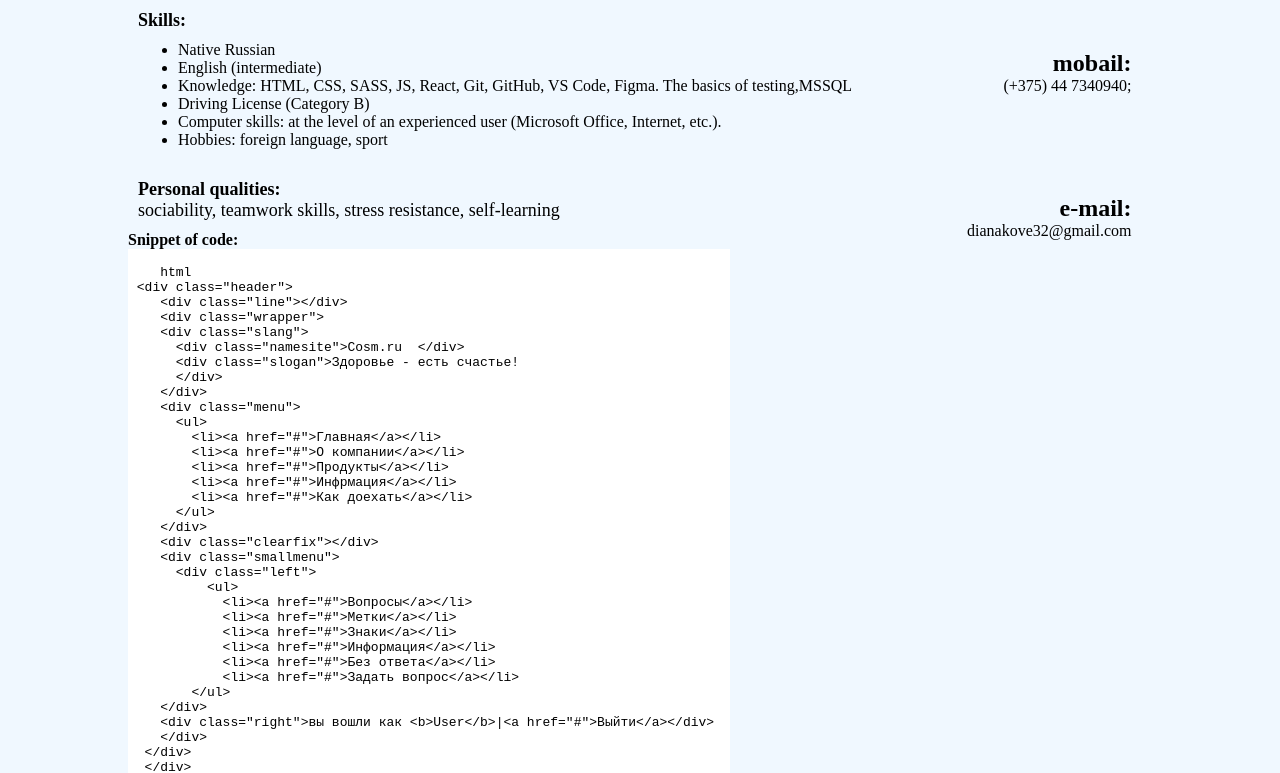
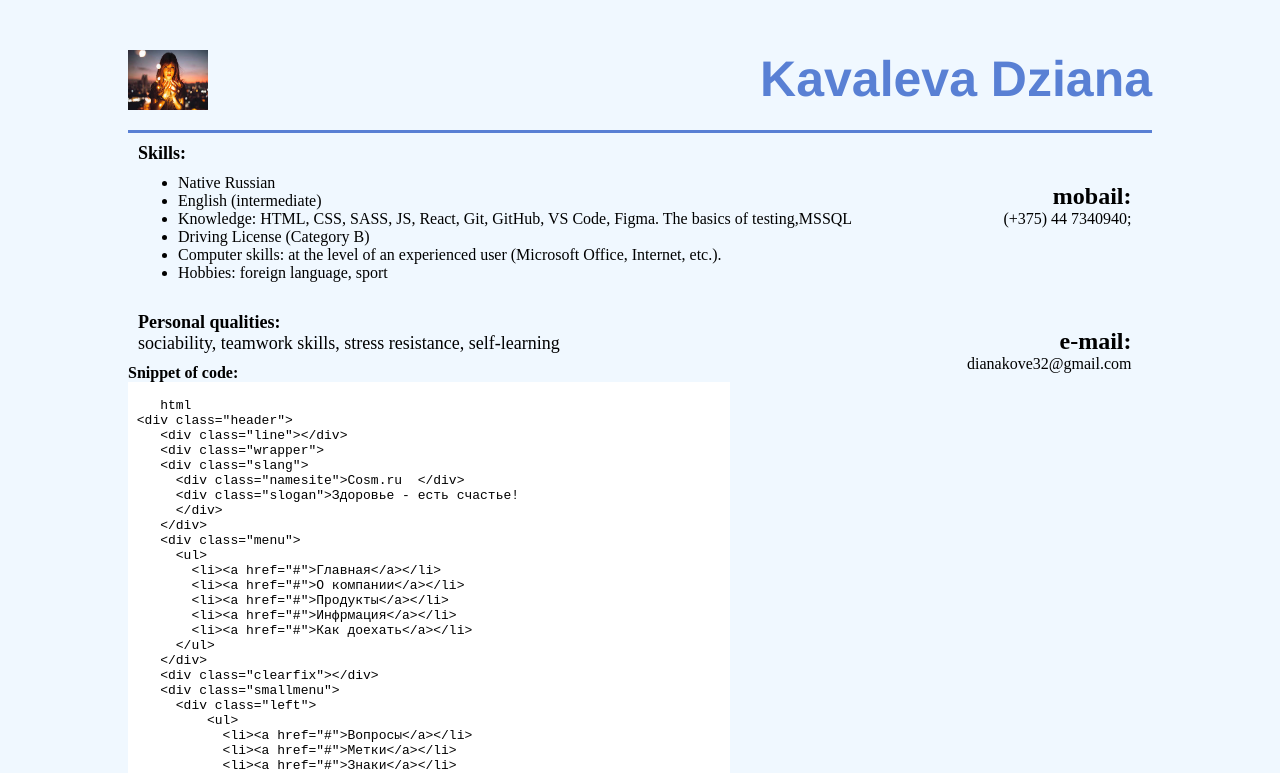
Before and after one commit to Dianakove32/rsschool-cv, a plain HTML site: page index.html in a window 1280 px wide. Shown: the top 773 px of the page. Drawn offline with Linux system fonts and the light colour scheme.

Commit message:
feat: add header of cv

```diff
--- a/index.html
+++ b/index.html
@@ -8,7 +8,10 @@
     <link rel="stylesheet" href="style.css">
 </head>
 <body>
-
+    <header>
+        <img class="image" src="./img/download.jpeg">
+      Kavaleva Dziana
+     </header>
 
    <main>
        <p>
```
